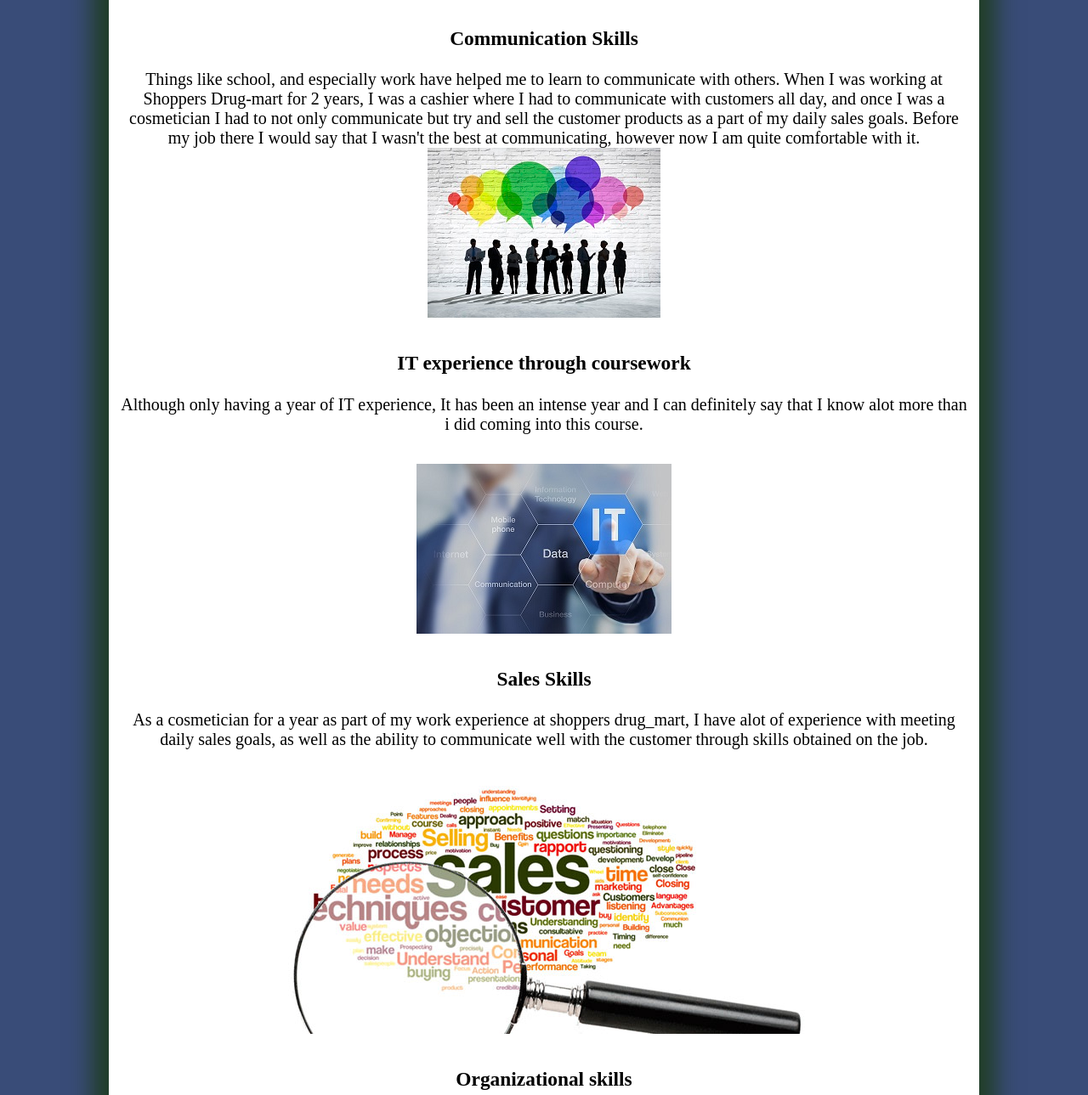
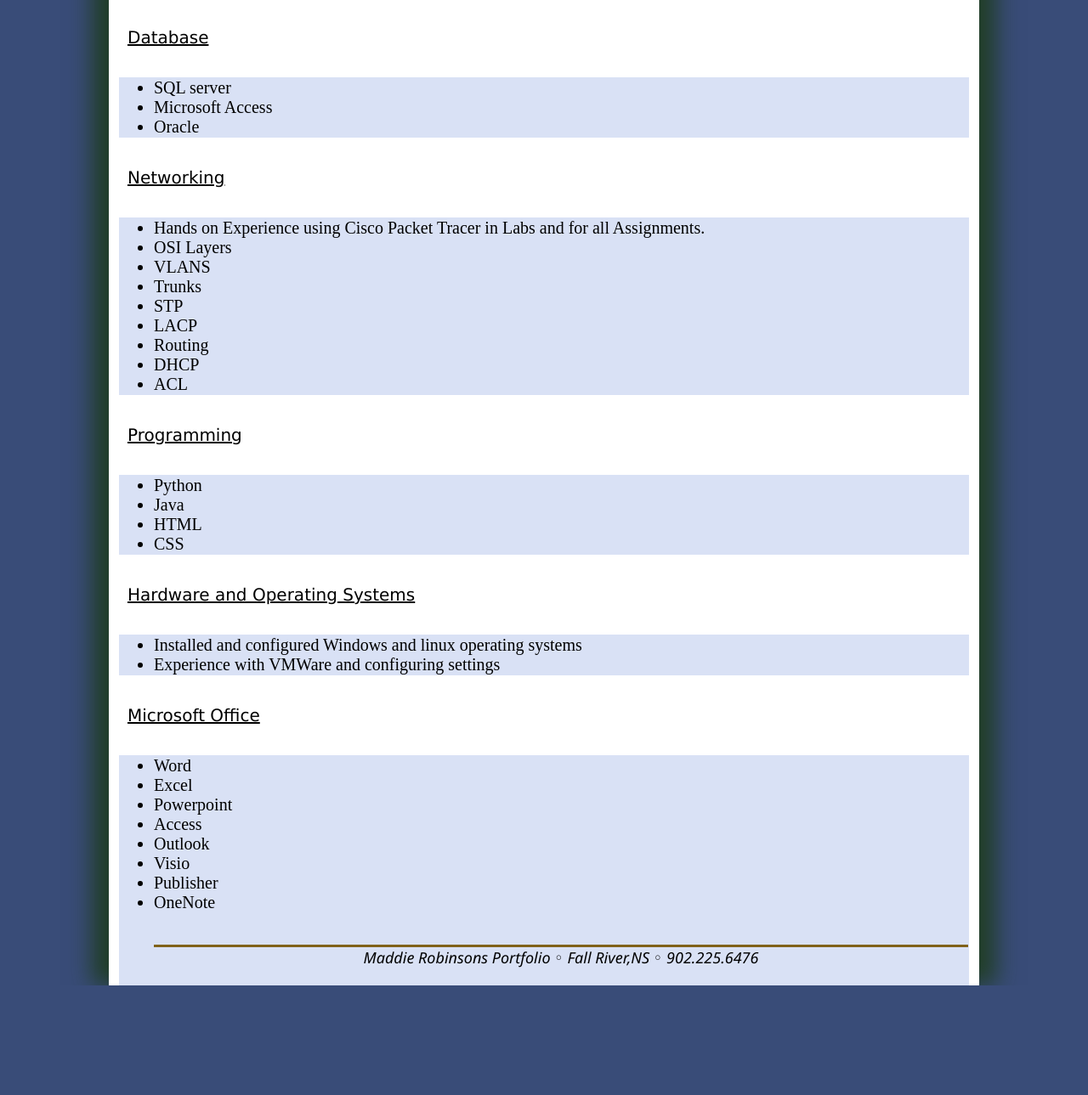
Before and after one commit to RobinsonMaddie/RobinsonMaddie.github.io, a plain HTML site: page current_skills.html in a window 1280 px wide. Shown: the part 231-1520 px from the top of the page at 85% size. After the commit the page ends 1391 px from the top, so only its background shows below. Drawn offline with Linux system fonts and the light colour scheme.

Commit message:
Add files via upload

```diff
--- a/current_skills.html
+++ b/current_skills.html
@@ -19,48 +19,57 @@
 </header>
 <nav>
          <ul>
-		    <a href="Portfolio_maddie.html">Home</a>
+		    <a href="index.html">Home</a>
             <a href="contact_page.html">Contact Page</a>
 			<a href="goals_portfolio.html">Goals</a>
 			<a href="resume_portfolio.html">Resume</a>
 			<a href="hobbies_portfolio.html">Hobbies</a>
         </ul>
       </nav>
-<p> <h3>Communication Skills</h3>
-Things like school, and especially work have helped me to learn to communicate with others. When I was
-working at Shoppers Drug-mart for 2 years, I was a cashier where I had to communicate with customers all day, and once I was a cosmetician
-I had to not only communicate but try and sell the customer products as a part of my daily sales goals. Before my job there I would say that
-I wasn't the best at communicating, however now I am quite comfortable with it.
+<u><p>Database</p></u>
+<ul>
+	<li>SQL server</li>
+	<li>Microsoft Access</li>
+	<li>Oracle</li>
+</ul>
+<u><p> Networking </p></u>
+<ul>
+	<li>Hands on Experience using Cisco Packet Tracer in Labs and for all Assignments. </li>
+	<li>OSI Layers</li>
+	<li>VLANS</li>
+	<li>Trunks</li>
+	<li>STP</li>
+	<li>LACP</li>
+	<li>Routing</li>
+	<li>DHCP</li>
+	<li>ACL</li>
 
-<img src="communication.jpg" alt="Maddie" />
+	</ul>
 
-</p>
-<p>
-	<h3>IT experience through coursework</h3>
-Although only having a year of IT experience, It has been an intense year
-and I can definitely say that I know alot more than i did coming into this course.
-</p>
+<u><p>Programming </p></u>
+<ul>
+	<li>Python</li>
+	<li>Java</li>
+	<li>HTML</li>
+	<li>CSS</li>
+</ul>
 
-<img src="infotech.jpg" alt="Maddie" />
-<p>
-		<h3>Sales Skills</h3>
-		As a cosmetician for a year as part of my work experience at shoppers drug_mart,
-I have alot of experience with meeting daily sales goals, as well as the ability to communicate well with the customer through
-skills obtained on the job.
-</p>
+<u><p>Hardware and Operating Systems</p></u>
+<ul>
+	<li>Installed and configured Windows and linux operating systems</li>
+	<li>Experience with VMWare and configuring settings</li>
+</ul>
 
-<img src="sales.jpg" alt="Maddie" />
-
-
-<p>
-		<h3>Organizational skills</h3>
-I am a very organized person and like the space around me to be
-clean, tidy, and well organized all of the time. I Strongly dislike cluttered and it can be hard to focus in
-an unorganized environment.
-</p>
-
-<img src="organized.jpg" alt="Maddie" />
-
+<u><p>Microsoft Office </p></u>
+<ul>
+	<li>Word</li>
+	<li>Excel</li>
+	<li>Powerpoint</li>
+	<li>Access</li>
+	<li>Outlook</li>
+	<li>Visio</li>
+	<li>Publisher</li>
+	<li>OneNote</li>
 
 <footer>
       <em><i>Maddie Robinsons Portfolio</em> &#9702;
--- a/portfolio_style.css
+++ b/portfolio_style.css
@@ -171,7 +171,7 @@ article img {
 nav ul li {
 	display: table-cell;
 	width: 15%;
-	text-align: center;
+	text-align: auto;
 	margin-right: 2%;
 	border: thin solid rgba(127,96,17,1.00);
 	border-collapse: collapse;
@@ -205,9 +205,14 @@ header img {
 	height: 200px;
 
 }
-html {
+
+header{
 	text-align: center;
 }
+h3 {
+	text-align: center;
+}
+
 /* code for main introduction */
 main{
 	border-style: solid;
@@ -227,9 +232,9 @@ ul {
 	border-color:#d9e1f5;
 	border-width: thin;
 	background-color:#d9e1f5;
-	align-content: center;
 	margin-left: auto;
 	margin-right: auto;
+	text-align: auto;
 
 }
 /* code to put border around list on first page, and align it*/
```
Also changed, not shown: contact_page.html (+1 -2 lines), goals_portfolio.html (+5 -3 lines), hobbies_portfolio.html (+1 -1 lines), index.html (+1 -1 lines), resume_portfolio.html (+1 -1 lines).
